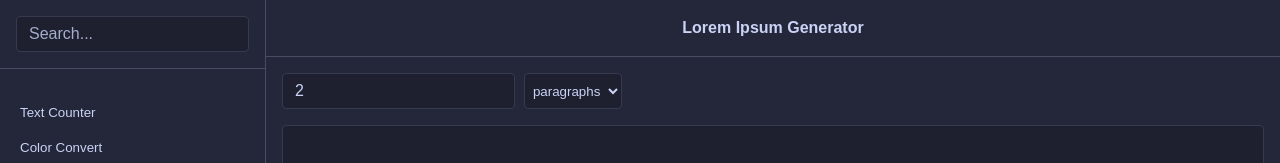
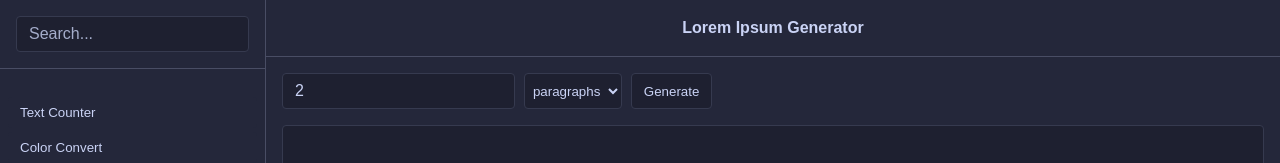
Before and after one commit to uncenter/katido, a Vue app: page / in a window 1280 px wide. Both pictures are taken after a click on the button "Lorem Ipsum Generator". Shown: the top 163 px of the page. Built offline with nearby package versions, Linux system fonts and the light colour scheme.

Commit message:
feat(loremipsum): add generate button
Closes #7.

```diff
--- a/src/tools/LoremIpsum.vue
+++ b/src/tools/LoremIpsum.vue
@@ -1,7 +1,8 @@
 <script setup lang="ts">
+import type { LoremUnit } from 'lorem-ipsum/types/src/constants/units';
+
 import { get, set } from '@vueuse/core';
 import { loremIpsum } from 'lorem-ipsum';
-import { LoremUnit } from 'lorem-ipsum/types/src/constants/units';
 
 const unit = useStorage('loremipsum__unit', 'paragraphs') as Ref<LoremUnit>;
 const count = useStorage('loremipsum__count', 2);
@@ -34,6 +35,7 @@ watch([unit, count], update);
 			<option value="sentences">sentences</option>
 			<option value="paragraphs">paragraphs</option>
 		</select>
+		<button @click="update">Generate</button>
 	</section>
 	<textarea v-model="output" readonly="true"></textarea>
 </template>
```
